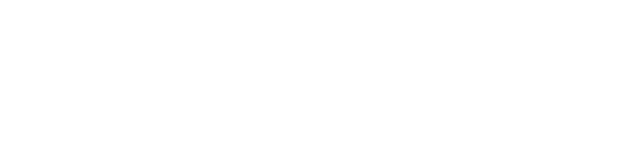
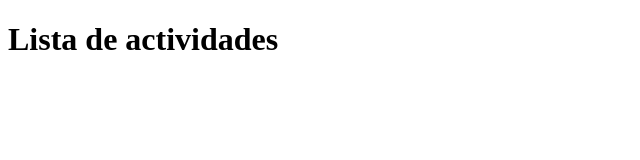
Before and after one commit to victorantonioalvarez-ux/PracticaFinal, a plain HTML site: page index.html in a window 1280 px wide. Shown: the whole page, without its empty margins (0-640 px from the left). Drawn offline with Linux system fonts and the light colour scheme.

Commit message:
feat: Header de index \

```diff
--- a/index.html
+++ b/index.html
@@ -6,6 +6,10 @@
 	<title></title>
 </head>
 <body>
+	<header>
+		<h1> Lista de actividades</h1>
+	</header>
+
 
 </body>
 </html>
```
